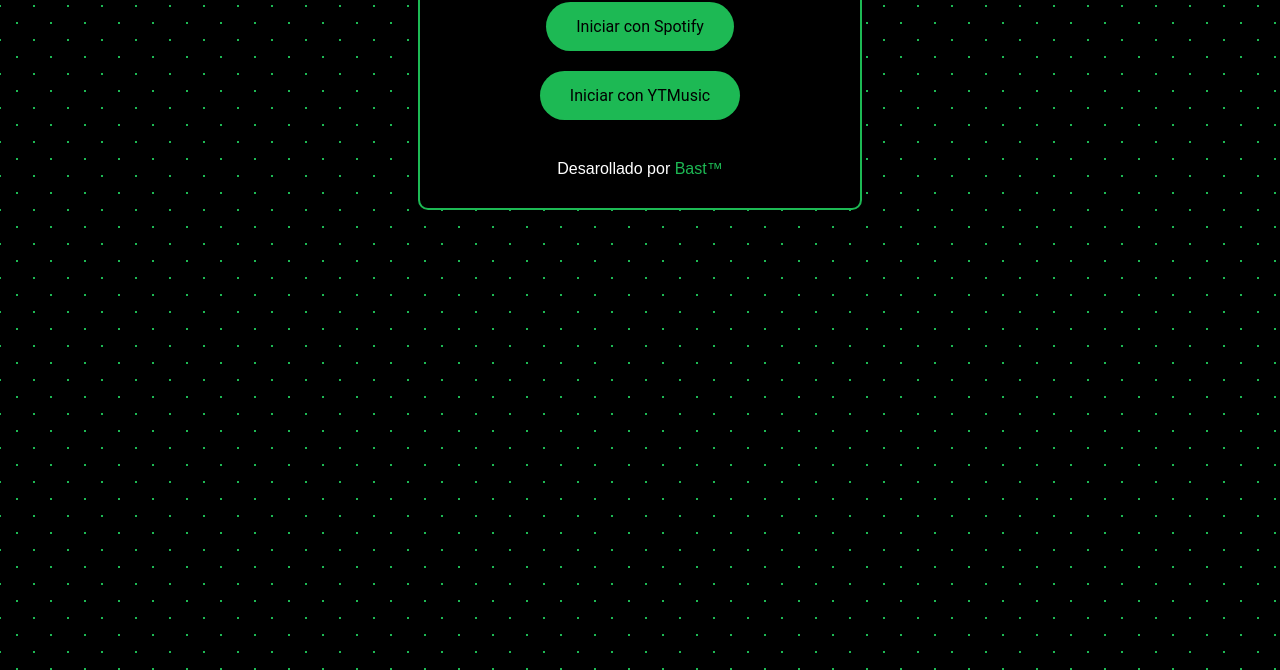
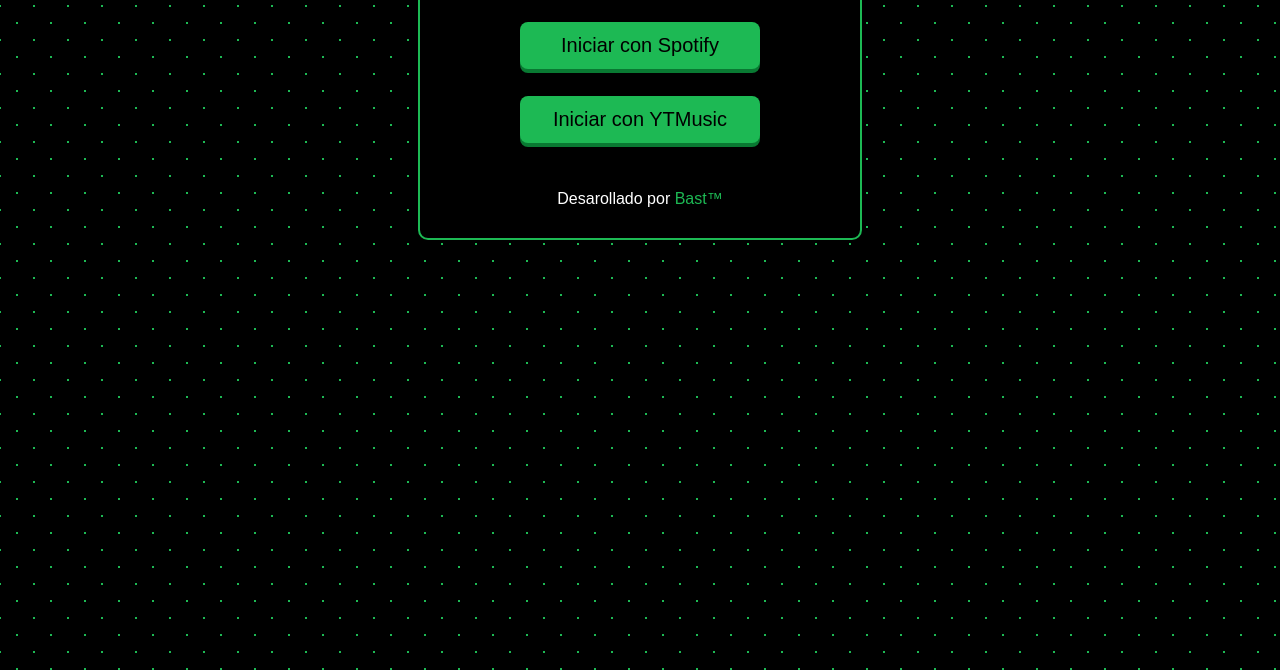
Before and after one commit to Bastcl/transfmusic, a plain HTML site: page index.html in a window 1280 px wide. Shown: the part 130-800 px from the top of the page. Drawn offline with Linux system fonts and the light colour scheme.

Commit message:
Mejorar diseño de botones y agregar logo en index.html y style.css

```diff
--- a/index.html
+++ b/index.html
@@ -9,9 +9,21 @@
 </head>
 <body>
     <div class="container">
-        <h1>TransfMusic</h1>
-        <button id="login-spotify">Iniciar con Spotify</button>
-        <button id="login-youtube">Iniciar con YTMusic</button>
+        <img class="t-img" src="../src/icon/MTlogo.svg" alt="logo Trasnf Music">
+        <button class="button" id="login-spotify">
+            <span class="shadow"></span>
+            <span class="edge"></span>
+            <div class="front">
+              <span>Iniciar con Spotify</span>
+            </div>
+          </button>
+          <button class="button" id="login-youtube">
+            <span class="shadow"></span>
+            <span class="edge"></span>
+            <div class="front">
+              <span>Iniciar con YTMusic</span>
+            </div>
+          </button>
         <div id="auth-status"></div>
         <div id="playlists-container"></div>
         <div id="progress-container" style="display: none;">
--- a/style.css
+++ b/style.css
@@ -25,22 +25,84 @@
     padding: 20px;
 }
 
-button {
-    background-color: #1DB954;
+/* From Uiverse.io by zymantas-katinas */
+.button {
+    position: relative;
     border: none;
-    padding: 15px 30px;
-    margin: 10px;
-    border-radius: 50px;
-    font-family: 'Roboto', sans-serif;
-    font-size: 16px;
+    background: transparent;
+    padding: 0;
+    outline: none;
     cursor: pointer;
-    transition: transform 0.2s;
+    font-family: sans-serif;
+    margin: 1em;
+    width: 60%;
+  }
+
+  /* Shadow layer */
+  .button .shadow {
+    position: absolute;
+    top: 0;
+    left: 0;
+    width: 100%;
+    height: 100%;
+    background: rgba(0, 0, 0, 0.25);
+    border-radius: 8px;
+    transform: translateY(2px);
+    transition: transform 600ms cubic-bezier(0.3, 0.7, 0.4, 1);
+  }
+
+  /* Edge layer */
+  .button .edge {
+    position: absolute;
+    top: 0;
+    left: 0;
+    width: 100%;
+    height: 100%;
+    border-radius: 8px;
+    background: rgba(9,121,50,1);
+  }
+
+  /* Front layer */
+  .button .front {
+    position: relative;
+    display: flex;
+    align-items: center;
+    justify-content: center;
+    padding: 12px 28px;
+    font-size: 1.25rem;
     color: black;
-}
+    background:#1DB954;
+    border-radius: 8px;
+    transform: translateY(-4px);
+    transition: transform 600ms cubic-bezier(0.3, 0.7, 0.4, 1);
+  }
 
-button:hover {
-    transform: scale(1.05);
-}
+  /* Hover and active states */
+  .button:hover .shadow {
+    transform: translateY(4px);
+    transition: transform 250ms cubic-bezier(0.3, 0.7, 0.4, 1.5);
+  }
+
+  .button:hover .front {
+    transform: translateY(-6px);
+    transition: transform 250ms cubic-bezier(0.3, 0.7, 0.4, 1.5);
+  }
+
+  .button:active .shadow {
+    transform: translateY(1px);
+    transition: transform 34ms;
+  }
+
+  .button:active .front {
+    transform: translateY(-2px);
+    transition: transform 34ms;
+  }
+
+  /* Disable text selection */
+  .button .front span {
+    user-select: none;
+  }
+
 
 #auth-status {
     margin-top: 20px;
@@ -63,3 +125,8 @@
     /* Verde de Spotify */
     text-decoration: none;
 }
+.t-img {
+    margin: 20px;
+    width: 60%;
+
+}
```
Also changed, not shown: src/icon/MTlogo.svg (added).
